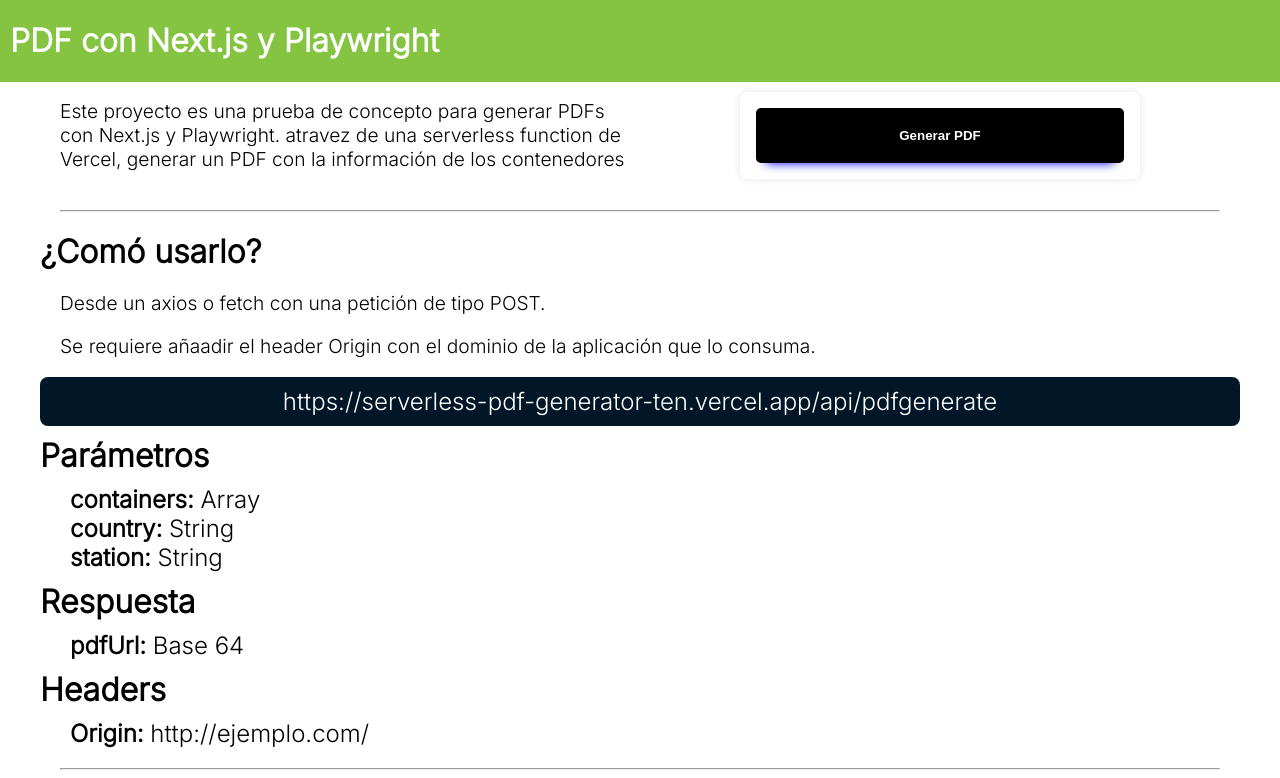
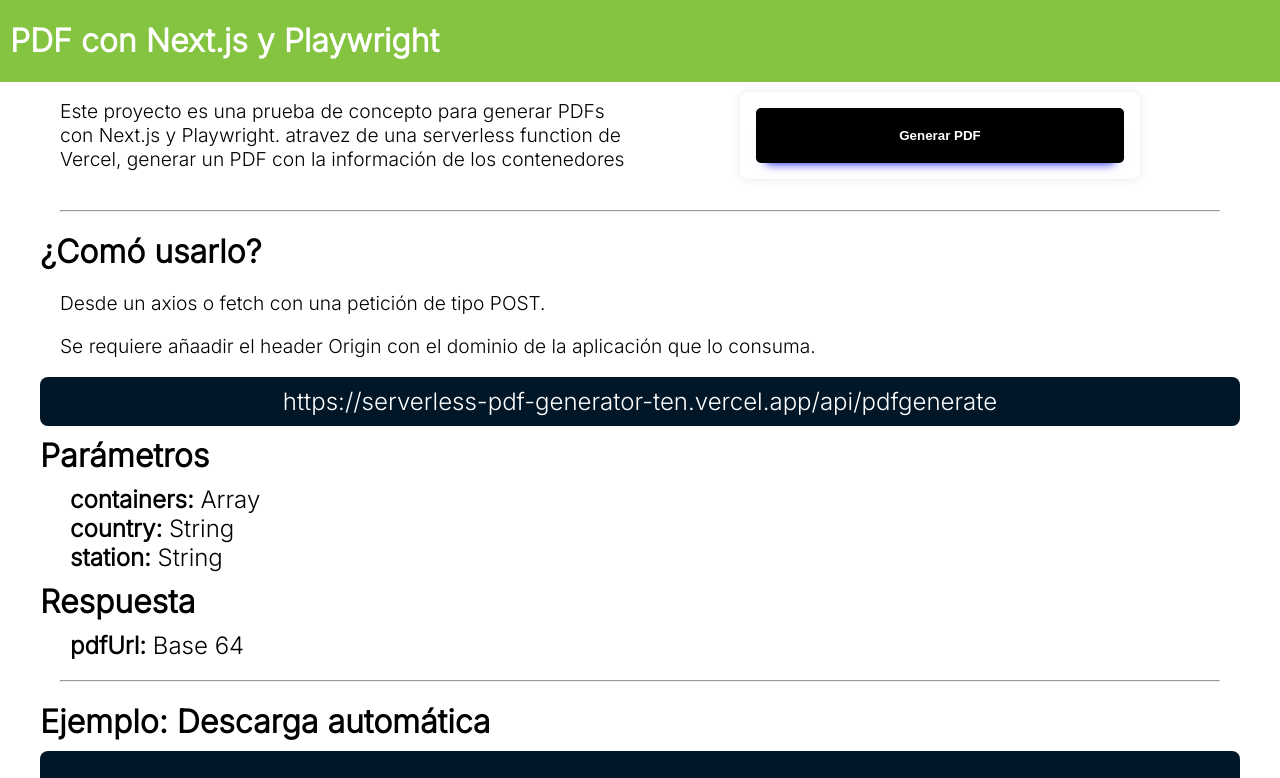
Before and after one commit to cchavezmx99/pdf-12, a Next.js app: page / in a window 1280 px wide. Shown: the top 778 px of the page. Built offline with nearby package versions, Linux system fonts and the light colour scheme.

Commit message:
no funciona la idea de cors

```diff
--- a/pages/index.js
+++ b/pages/index.js
@@ -70,8 +70,7 @@ export default function Home() {
         ],
       }),
       headers: {
-        'Content-Type': 'application/json',
-        Orgin: 'http://ejemplo.com/'
+        'Content-Type': 'application/json'
       }
     }).then(res => res.json())
       .then(({ pdfUrl }) => {
@@ -138,10 +137,6 @@ export default function Home() {
              <div className='parametros' style={{ marginLeft: 30 }}>
                 <p><span>pdfUrl:</span> Base 64</p>
               </div>
-            <h3>Headers</h3>
-            <div className='parametros' style={{ marginLeft: 30 }}>
-                <p><span>Origin:</span> http://ejemplo.com/</p>
-            </div>
 
             <hr />
 
```
